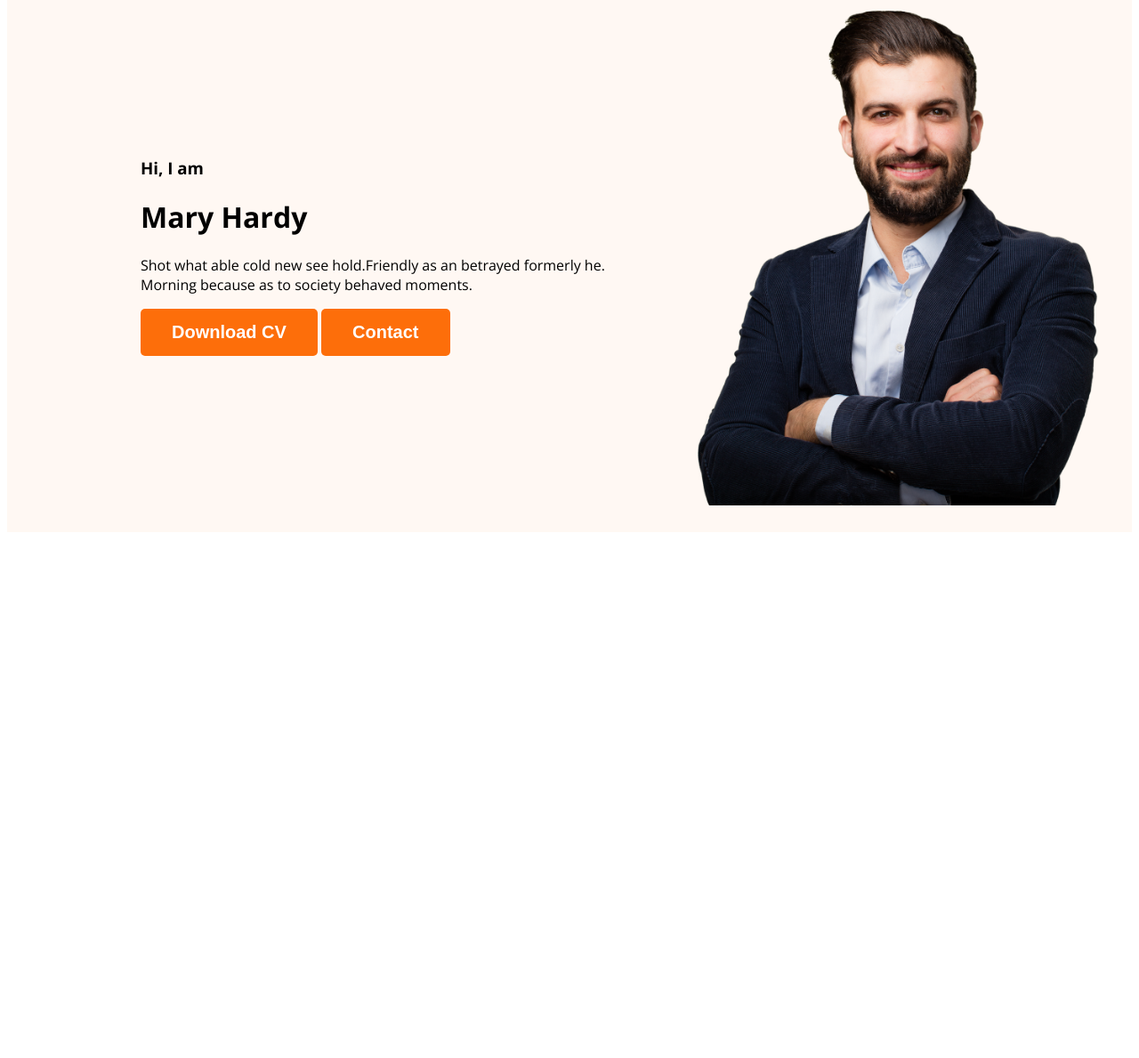
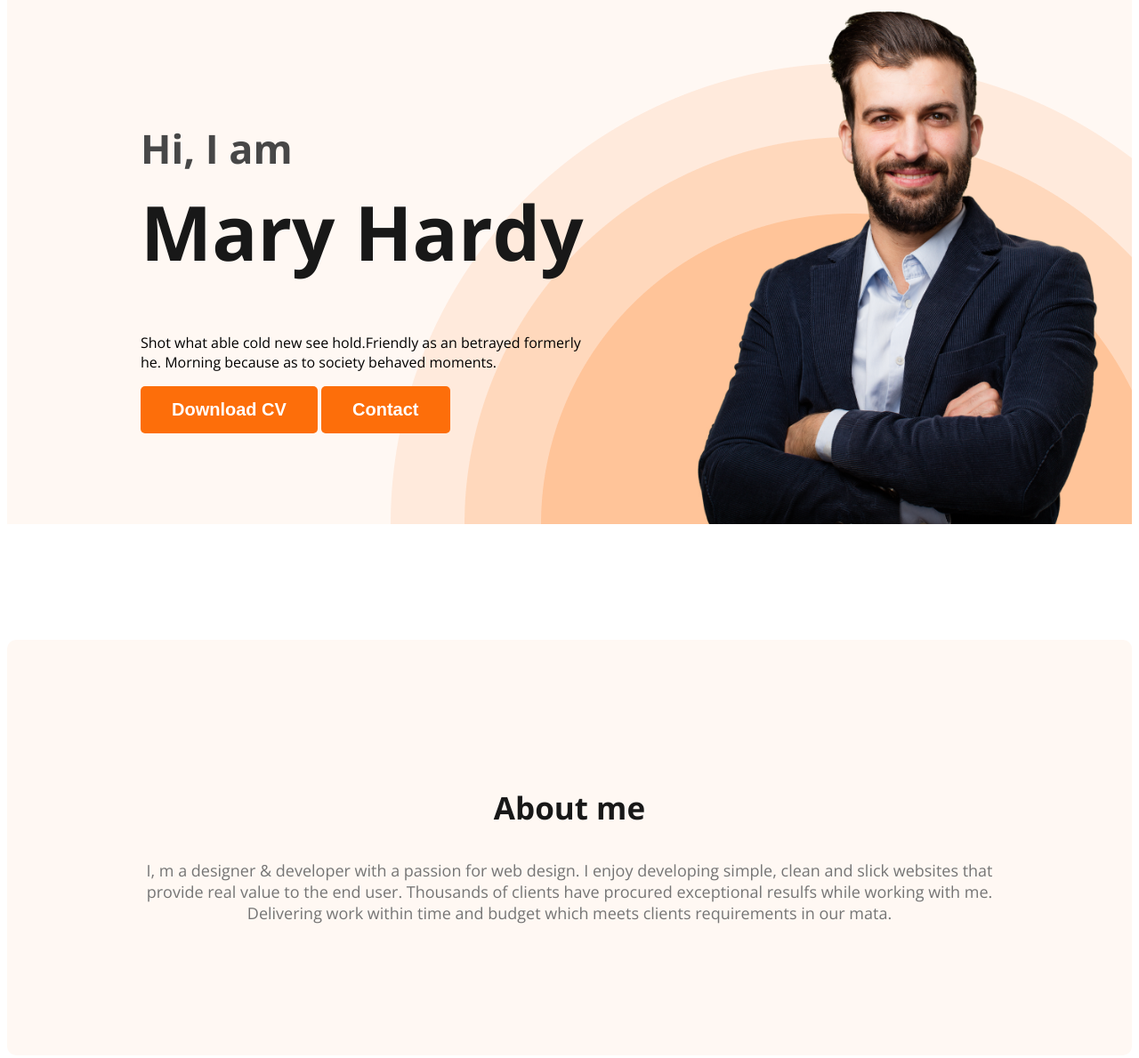
Before and after one commit to Khaledul40/webdeveloper-portfolio, a plain HTML site: page index.html in a window 1280 px wide. Shown: the part 200-1389 px from the top of the page at 89% size. Before the commit the page ends 806 px from the top, so only its background shows below. Drawn offline with nearby package versions, Linux system fonts and the light colour scheme.

Commit message:
about section created

```diff
--- a/index.html
+++ b/index.html
@@ -30,7 +30,12 @@
             <img class="profile-picture" src="images/hardy.png" alt="">
         </div>
     </header>
-    <main></main>
+    <main>
+        <section class="about">
+            <h3 class="section-title">About me</h3>
+            <p class="section-description">I, m a designer & developer with a passion for web design. I enjoy developing simple, clean and slick websites that provide real value to the end user. Thousands of clients have procured exceptional resulfs while working with me. Delivering work within time and budget which meets clients requirements in our mata.</p>
+        </section>
+    </main>
     <footer></footer>
 </body>
 </html>
--- a/styles/portfolio.css
+++ b/styles/portfolio.css
@@ -15,6 +15,19 @@ body{
     font-size: 20px;
     font-weight: 700;
     padding: 15px 35px;
+}
+
+.section-title{
+    color: #181818;
+    text-align: center;
+    font-size: 35px;
+   font-weight: 700;
+}
+.section-description{
+    color: #757575;
+    text-align: center;
+    font-size: 18px;
+    font-weight: 400;
 }
 
 /* Nav related styles */
@@ -50,12 +63,41 @@ nav a{
 
 .header{
     background-color: #FFF8F3;
+    background-image: url(../images/header_bg.png);
+    background-repeat: no-repeat;
+    background-position: bottom right;
 }
 .banner{
-    padding: 30px 30px 30px 150px;
+    padding: 30px 30px 0px 150px;
     display: flex;
     align-items: center;
+    justify-content: space-between;
+}
+.banner-content{
+    max-width: 500px;
 }
 .banner .profile-picture{
     width: 500px;
+    height: 600px;
 }
+.banner-greetings{
+    font-size: 45px;
+    color: #474747;
+    margin-bottom: 0;
+}
+.banner-title{
+    color: #181818;
+    font-size: 85px;
+    font-weight: 700;
+    margin-top: 5px;
+}
+
+/* Main section styles */
+
+/* About section styles */
+.about{
+    padding: 130px;
+    border-radius: 10px;
+    background: #FFF8F3;
+    margin: 130px 0;
+}
```
